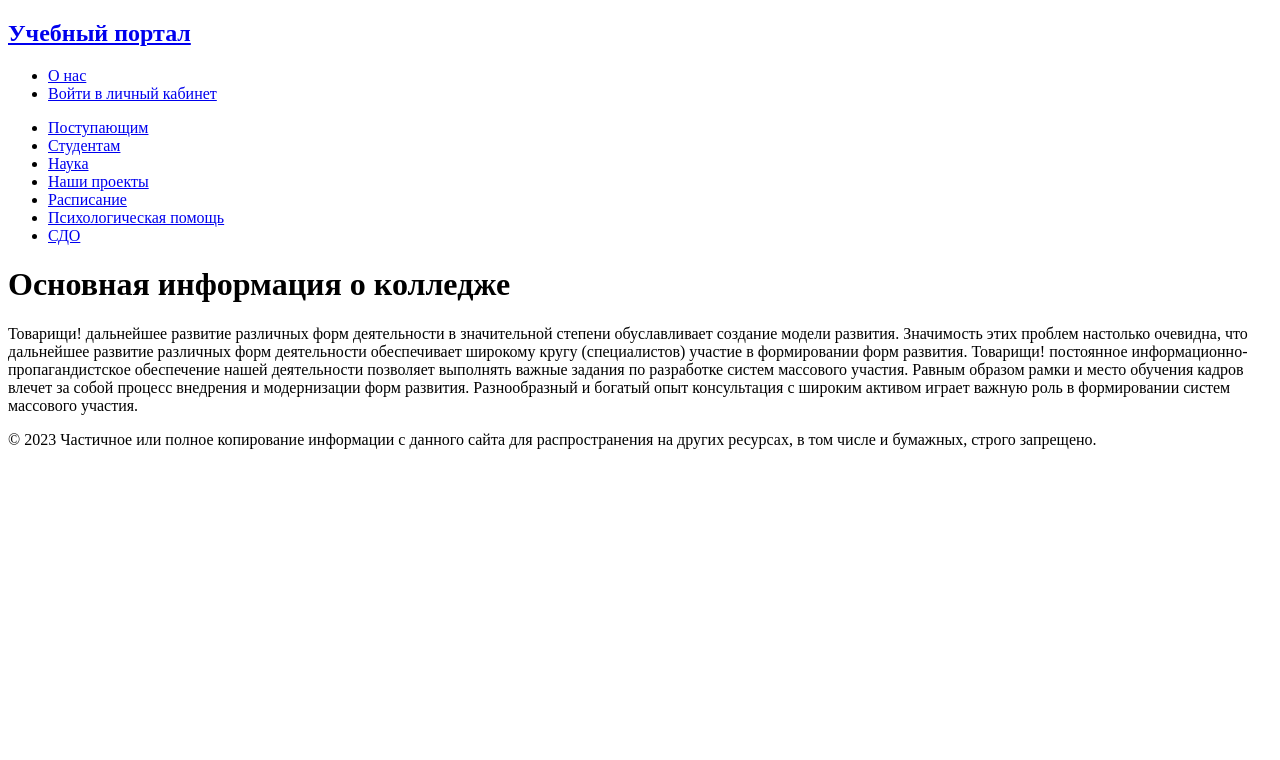
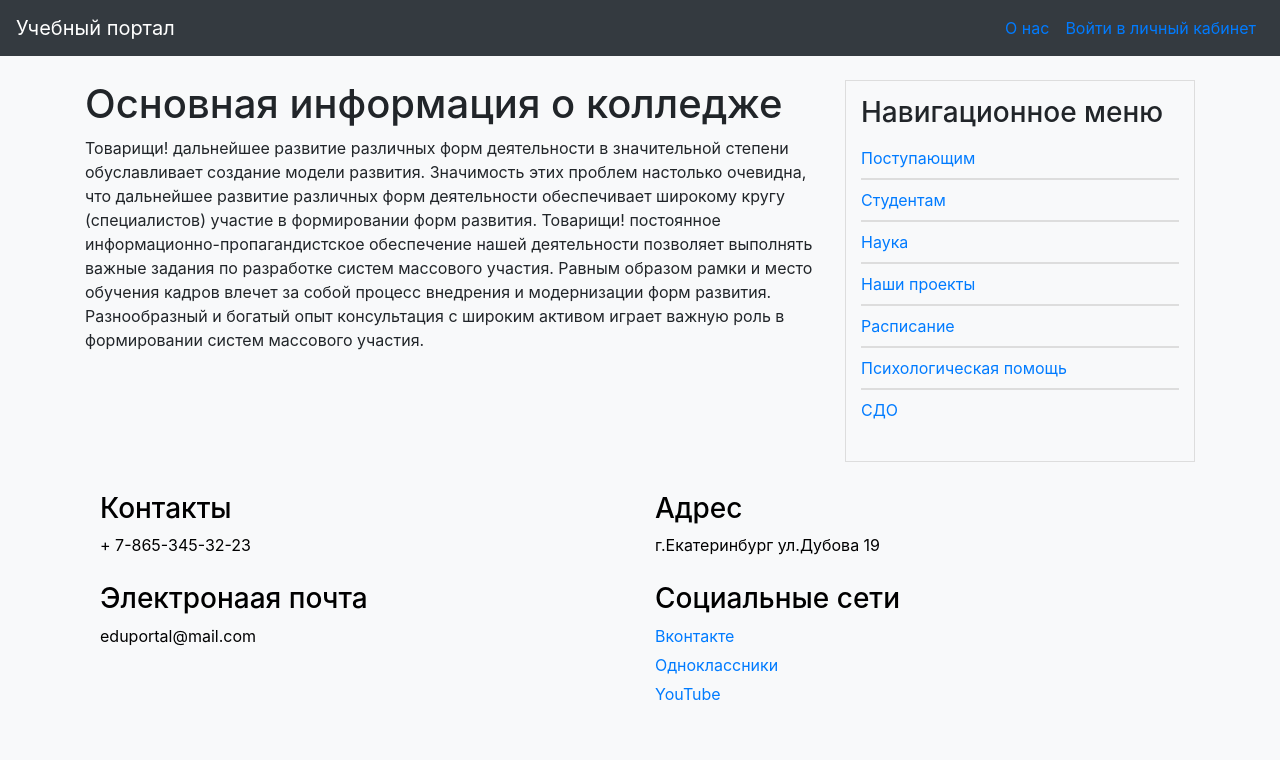
Before and after one commit to ALEXANDRGUSEVgithub/educational-portal, a Django app: page /about/ in a window 1280 px wide. Shown: the top 760 px of the page. Run offline with Django 4.2, Linux system fonts and the light colour scheme; data comes from the database, SQL or seed files in the repository; some libraries are stand-ins or nearby versions.

Commit message:
added layout base.html

```diff
--- /dev/null
+++ b/eduportal/portal/static/portal/css/styles.css
@@ -0,0 +1,69 @@
+/* Custom styles for the header */
+body {
+    padding-top: 56px;
+    background-color: #f8f9fa; /* Light gray color */
+}
+
+.navbar-custom {
+            background-color: #343a40; /* Dark blue color */
+}
+
+.navbar-custom .navbar-brand,
+.navbar-custom .navbar-text {
+    color: #ffffff; /* White color */
+}
+
+.navbar-custom .navbar-nav .nav-link {
+    color: #ffffff; /* White color */
+}
+
+.navbar-custom .navbar-nav .nav-link:hover {
+    color: #007bff; /* Hover color */
+}
+
+.nav-block {
+    background-color: #f8f9fa; /* Light gray color */
+    padding: 15px;
+    border: 1px solid #ddd; /* Top border color */
+}
+
+.nav-block ul {
+    padding: 0;
+    list-style-type: none; /* Remove list item bullets */
+}
+
+.nav-block li {
+    border-top: 1px solid #ddd; /* Top border color for each list item */
+    border-bottom: 1px solid #ddd; /* Bottom border color for each list item */
+    margin: 0;
+    padding: 8px 0;
+}
+
+.nav-block li:first-child {
+    border-top: none; /* Remove top border for the first list item */
+        }
+
+.nav-block li:last-child {
+    border-bottom: none; /* Remove bottom border for the last list item */
+}
+
+.footer {
+    background-color: #f8f9fa; /* Dark blue color */
+    color: black; /* White color */
+    padding: 30px 0;
+    width: 100%; /* Make the footer full-width */
+}
+
+.footer .row {
+    display: flex;
+    justify-content: space-between;
+    flex-wrap: wrap;
+}
+
+.footer .col-md-6 {
+    margin-bottom: 20px;
+}
+
+.footer .col-md-6 p {
+    margin-bottom: 5px;
+}
--- a/eduportal/portal/templates/portal/about.html
+++ b/eduportal/portal/templates/portal/about.html
@@ -1,4 +1,4 @@
-{% extends 'base.html' %}
+{% extends 'base_test.html' %}
 
 {% block content %}
 
--- a/eduportal/portal/templates/portal/index.html
+++ b/eduportal/portal/templates/portal/index.html
@@ -1,4 +1,4 @@
-{% extends 'base.html' %}
+{% extends 'base_test.html' %}
 
 {% block content %}
 
--- a/eduportal/portal/templates/portal/info.html
+++ b/eduportal/portal/templates/portal/info.html
@@ -1,4 +1,4 @@
-{% extends 'base.html' %}
+{% extends 'base_test.html' %}
 
 {% block content %}
 
--- a/eduportal/portal/templates/portal/post.html
+++ b/eduportal/portal/templates/portal/post.html
@@ -1,4 +1,4 @@
-{% extends 'base.html' %}
+{% extends 'base_test.html' %}
 
 {% block content %}
 {% if post.photo %}
--- /dev/null
+++ b/eduportal/templates/base_test.html
@@ -0,0 +1,84 @@
+{% load static %}
+
+<!DOCTYPE html>
+<html lang="en">
+<head>
+    <meta charset="UTF-8">
+    <meta name="viewport" content="width=device-width, initial-scale=1">
+    <title>{{ title }}</title>
+    <!-- Bootstrap CSS -->
+    <link rel="stylesheet" href="https://stackpath.bootstrapcdn.com/bootstrap/4.3.1/css/bootstrap.min.css">
+    <link type="text/css" href="{% static 'portal/css/styles.css' %}" rel="stylesheet" />
+</head>
+<body>
+<nav class="navbar navbar-expand-lg navbar-dark bg-dark fixed-top navbar-custom">
+    <a class="navbar-brand" href="/">Учебный портал</a>
+    <button class="navbar-toggler" type="button" data-toggle="collapse" data-target="#navbarNav" aria-controls="navbarNav" aria-expanded="false" aria-label="Toggle navigation">
+        <span class="navbar-toggler-icon"></span>
+    </button>
+    <div class="collapse navbar-collapse" id="navbarNav">
+        <ul class="navbar-nav ml-auto">
+            {% for m in menu %}
+                <li class="nav-link">
+                    <a href="{% url m.url_name %}">{{m.title}}<span class="sr-only">(current)</span></a>
+                </li>
+            {% endfor%}
+        </ul>
+    </div>
+</nav>
+
+<div class="container mt-4">
+    <div class="row">
+        <div class="col-md-8">
+            {% block content %}
+            {% endblock %}
+        </div>
+        <div class="col-md-4">
+            <!-- Navigation block goes here -->
+            <div class="nav-block">
+                <h3>Навигационное меню</h3>
+                <ul>
+                    {% for n in navigate %}
+                    <li><a href="{{ n.get_absolute_url }}">{{ n.title }}</a></li>
+                    {% endfor %}
+                </ul>
+            </div>
+        </div>
+      </div>
+
+
+    <div class="footer">
+    <div class="container">
+        <div class="row">
+            <div class="col-md-6">
+                <h3>Контакты</h3>
+                <p>+ 7-865-345-32-23</p>
+            </div>
+            <div class="col-md-6">
+                <h3>Адрес</h3>
+                <p>г.Екатеринбург
+                ул.Дубова 19</p>
+            </div>
+            <div class="col-md-6">
+                <h3>Электронаая почта</h3>
+                <p>eduportal@mail.com</p>
+            </div>
+            <div class="col-md-6">
+                <h3>Социальные сети</h3>
+                <p><a href="#">Вконтакте</a></p>
+                <p><a href="#">Одноклассники</a></p>
+                <p><a href="#">YouTube</a></p>
+            </div>
+            <!-- Add more blocks as needed -->
+        </div>
+    </div>
+</div>
+<!-- Content goes here -->
+
+<!-- Bootstrap JS and dependencies -->
+<script src="https://code.jquery.com/jquery-3.3.1.slim.min.js"></script>
+<script src="https://cdnjs.cloudflare.com/ajax/libs/popper.js/1.14.7/umd/popper.min.js"></script>
+<script src="https://stackpath.bootstrapcdn.com/bootstrap/4.3.1/js/bootstrap.min.js"></script>
+
+</body>
+</html>
```
Also changed, not shown: eduportal/media/photos/2023/12/15/0f9edbb692ef9f01279355e8defcc3cd6eae6e3dr1-960-946v2_hq.jpg.af4480c2a4_bETwR6E.jpg (added), eduportal/media/photos/info/3-1024x681.png (added), eduportal/portal/migrations/0003_uploadfiles_alter_articlesandnews_options_and_more.py (added), eduportal/portal/migrations/0004_showinfo_file.py (added), eduportal/portal/static/women/css/styles.css (deleted), eduportal/portal/static/women/images/blockquote.png (deleted), eduportal/portal/static/women/images/btn_yt.png (deleted), eduportal/portal/static/women/images/logo.png (deleted), eduportal/portal/static/women/images/main.ico (deleted), eduportal/portal/static/women/images/share_yt.png (deleted), eduportal/portal/static/women/images/smallmenu.png (deleted).
